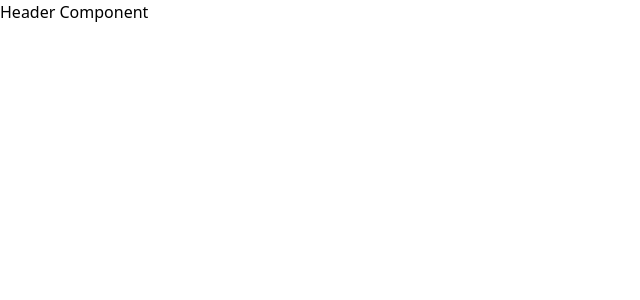
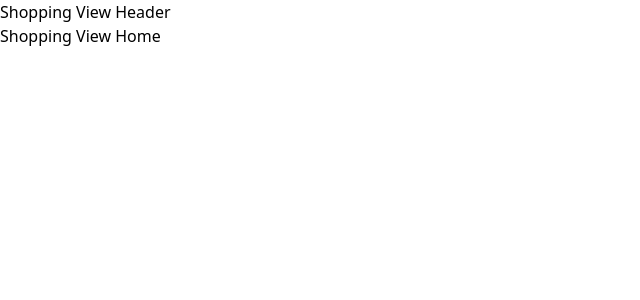
Before and after one commit to Usman-837/Ecommerce_Store, a React (Vite) app in the folder client/: page /shop/home in a window 1280 px wide. Before the commit this address had no page. Shown: the top 300 px of the page, without its empty margins (0-640 px from the left). Built offline with nearby package versions, Linux system fonts and the light colour scheme.

Commit message:
create shoppin view pages and set its basic structure and also set its routing

```diff
--- a/client/src/App.jsx
+++ b/client/src/App.jsx
@@ -7,11 +7,16 @@
 import AdminDashboard from './pages/Admin-View/AdminDashboard'
 import AdminFeatures from './pages/Admin-View/AdminFeatures'
 import AdminOrders from './pages/Admin-View/AdminOrders'
+import ShoppingLayout from './components/Shopping-View/ShoppingLayout'
+import NotFound from './pages/Not-Found/NotFound'
+import ShoppingHome from './pages/Shopping-View/ShoppingHome'
+import ShoppingListing from './pages/Shopping-View/ShoppingListing'
+import ShoppingCheckout from './pages/Shopping-View/ShoppingCheckout'
+import ShoppingAccount from './pages/Shopping-View/ShoppingAccount'
 
 const App = () => {
   return (
     <div className='flex flex-col overflow-hidden bg-white'>
-      <h1>Header Component</h1>
       <Routes>
         <Route path='/auth' element={<AuthLayout/>}>
           <Route path='login' element={<AuthLogin/>}/>
@@ -23,6 +28,13 @@
           <Route path='orders' element={<AdminOrders/>}/>
           <Route path='features' element={<AdminFeatures/>}/>
         </Route>
+        <Route path='/shop' element={<ShoppingLayout/>}>
+            <Route path='home' element={<ShoppingHome/>}/>
+            <Route path='listing' element={<ShoppingListing/>}/>
+            <Route path='checkout' element={<ShoppingCheckout/>}/>
+            <Route path='account' element={<ShoppingAccount/>}/>
+        </Route>
+        <Route path='*' element={<NotFound/>}/>
       </Routes>
     </div>
   )
--- a/client/src/components/Admin-View/AdminLayout.jsx
+++ b/client/src/components/Admin-View/AdminLayout.jsx
@@ -1,4 +1,4 @@
-import { Outdent } from 'lucide-react'
+
 import React from 'react'
 import { Outlet } from 'react-router-dom'
 import AdminSidebar from './AdminSidebar'
--- /dev/null
+++ b/client/src/components/Shopping-View/ShoppingHeader.jsx
@@ -0,0 +1,11 @@
+import React from 'react'
+
+const ShoppingHeader = () => {
+  return (
+    <div>
+        Shopping View Header
+    </div>
+  )
+}
+
+export default ShoppingHeader
--- /dev/null
+++ b/client/src/components/Shopping-View/ShoppingLayout.jsx
@@ -0,0 +1,17 @@
+import React from 'react'
+import { Outlet } from 'react-router-dom'
+import ShoppingHeader from './ShoppingHeader'
+
+const ShoppingLayout = () => {
+  return (
+    <div className='flex flex-col bg-white overflow-hidden'>
+        {/* common header */}
+        <ShoppingHeader/>
+        <main className='flex flex-col w-full'>
+            <Outlet/>
+        </main>
+    </div>
+  )
+}
+
+export default ShoppingLayout
--- /dev/null
+++ b/client/src/pages/Not-Found/NotFound.jsx
@@ -0,0 +1,11 @@
+import React from 'react'
+
+const NotFound = () => {
+  return (
+    <div>
+        Page does not Exist
+    </div>
+  )
+}
+
+export default NotFound
--- /dev/null
+++ b/client/src/pages/Shopping-View/ShoppingAccount.jsx
@@ -0,0 +1,11 @@
+import React from 'react'
+
+const ShoppingAccount = () => {
+  return (
+    <div>
+        Shopping View Account
+    </div>
+  )
+}
+
+export default ShoppingAccount
--- /dev/null
+++ b/client/src/pages/Shopping-View/ShoppingCheckout.jsx
@@ -0,0 +1,11 @@
+import React from 'react'
+
+const ShoppingCheckout = () => {
+  return (
+    <div>
+        Shopping View Checkout
+    </div>
+  )
+}
+
+export default ShoppingCheckout
--- /dev/null
+++ b/client/src/pages/Shopping-View/ShoppingHome.jsx
@@ -0,0 +1,11 @@
+import React from 'react'
+
+const ShoppingHome = () => {
+  return (
+    <div>
+      Shopping View Home
+    </div>
+  )
+}
+
+export default ShoppingHome
--- /dev/null
+++ b/client/src/pages/Shopping-View/ShoppingListing.jsx
@@ -0,0 +1,11 @@
+import React from 'react'
+
+const ShoppingListing = () => {
+  return (
+    <div>
+      Shopping View Listing
+    </div>
+  )
+}
+
+export default ShoppingListing
```
